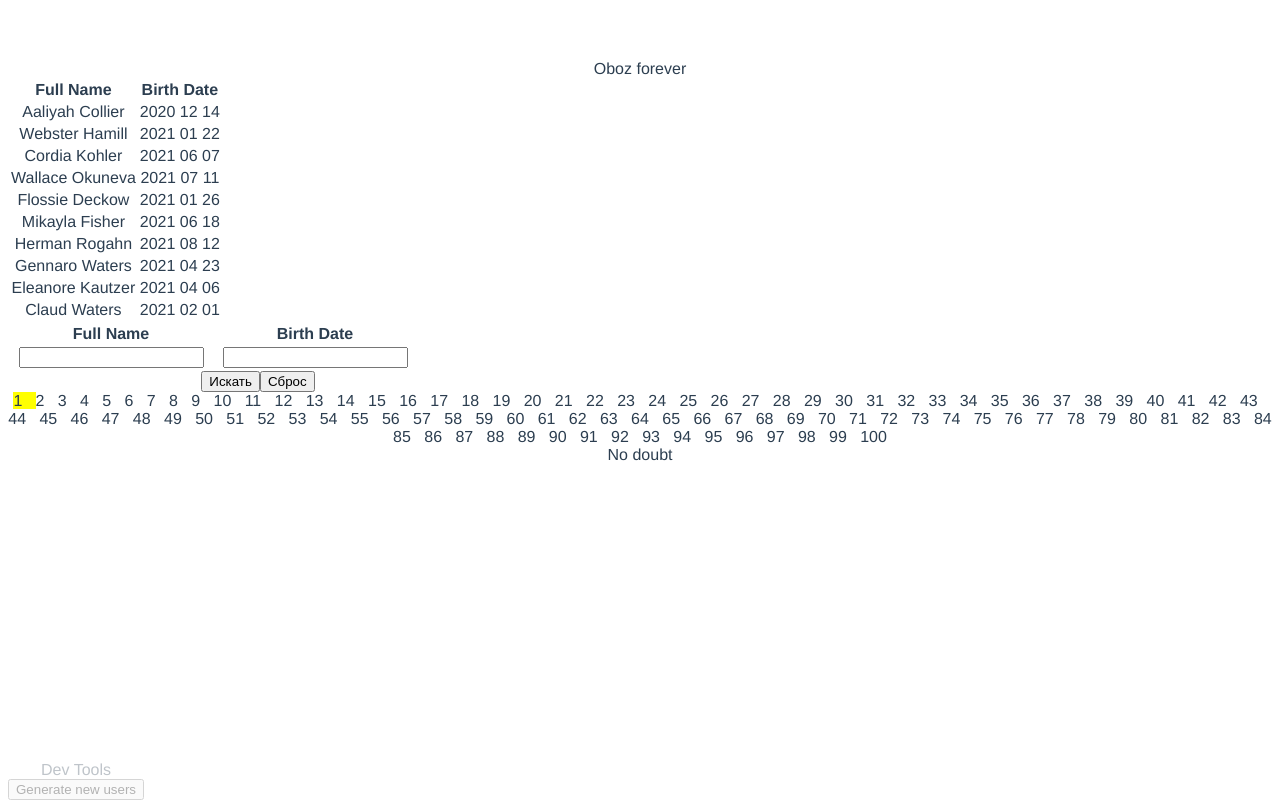
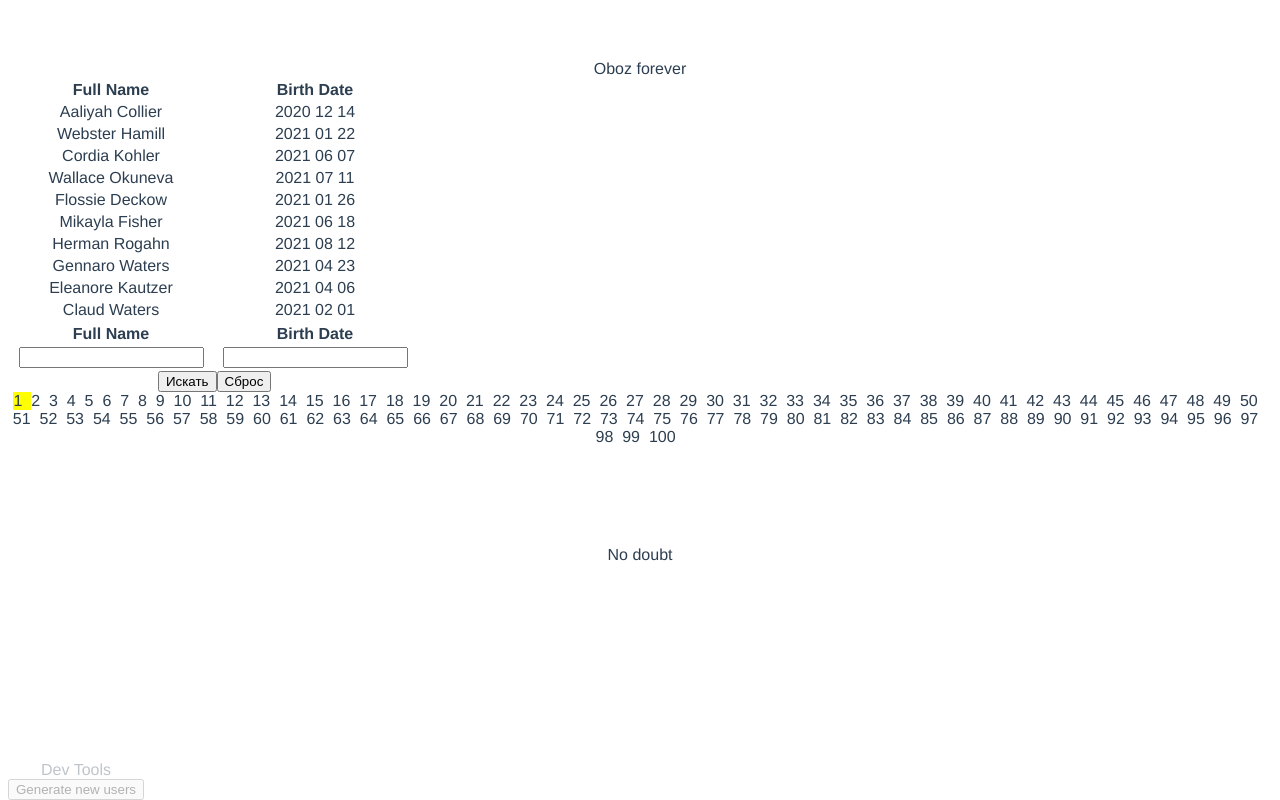
Before and after one commit to Grusteam/vue3-table, a Vue app: page / in a window 1280 px wide. Built offline with nearby package versions, Linux system fonts and the light colour scheme.

Commit message:
#styles active elements

```diff
--- a/src/components/Pagination.vue
+++ b/src/components/Pagination.vue
@@ -1,13 +1,13 @@
 <template>
   <div class="pagination">
-    <span
+    <div
       :class="{ pagination__item: true, active: modelValue === id }"
       v-for="{ id } in pages"
       :key="id"
       @click="$emit('update:modelValue', id)"
     >
       {{ id }} &nbsp;
-    </span>
+    </div>
   </div>
 </template>
 
@@ -58,6 +58,9 @@ export default {
 <style scoped lang="scss">
 .pagination {
   &__item {
+    display: inline-block;
+    cursor: pointer;
+
     &.active {
       background-color: #ff0;
     }
--- a/src/components/SearchBar.vue
+++ b/src/components/SearchBar.vue
@@ -1,4 +1,5 @@
 <template>
+  <div class="root">
     <div class="table">
       <table>
         <thead>
@@ -22,8 +23,10 @@
           </tr>
         </tbody>
       </table>
+    </div>
 
     <!--  -->
+    <div class="actions">
       <button
         v-for="{ id, action, name } in searchActions"
         :key="id"
@@ -31,6 +34,7 @@
       >
         {{ name }}
       </button>
+    </div>
   </div>
 </template>
 
@@ -93,11 +97,16 @@ export default {
 
 <style scoped lang="scss">
 .table {
-  max-width: 500px;
+  width: 500px;
 
   th,
   tr {
     min-width: 200px;
   }
 }
+
+.actions {
+  display: flex;
+  margin-left: 150px;
+}
 </style>
--- a/src/components/Users.vue
+++ b/src/components/Users.vue
@@ -255,4 +255,8 @@ export default {
   position: fixed;
   bottom: 0;
 }
+
+footer {
+  margin-top: 100px;
+}
 </style>
--- a/src/components/UsersTable.vue
+++ b/src/components/UsersTable.vue
@@ -93,9 +93,22 @@ export default {
     background-color: #ff0;
   }
 }
-.row {
-  &.active {
-    background-color: #0f0;
+
+.table {
+  th,
+  tr {
+    min-width: 200px;
+  }
+
+  .column {
+    cursor: pointer;
+  }
+  .row {
+    cursor: pointer;
+
+    &.active {
+      background-color: #0f0;
+    }
   }
 }
 </style>
```
Lines whose indentation alone changed are shown as unchanged.
